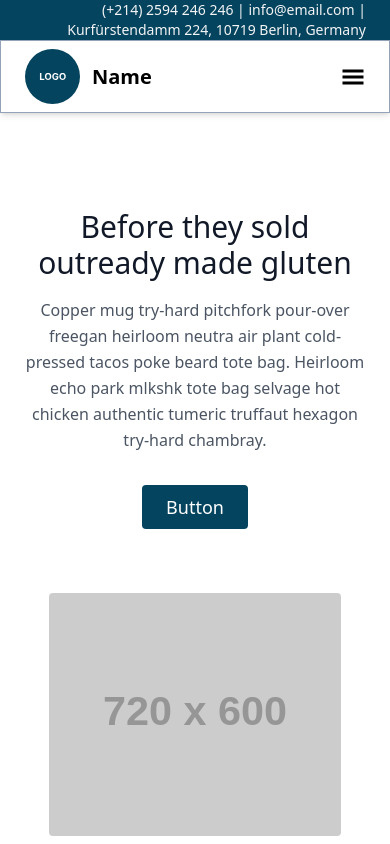
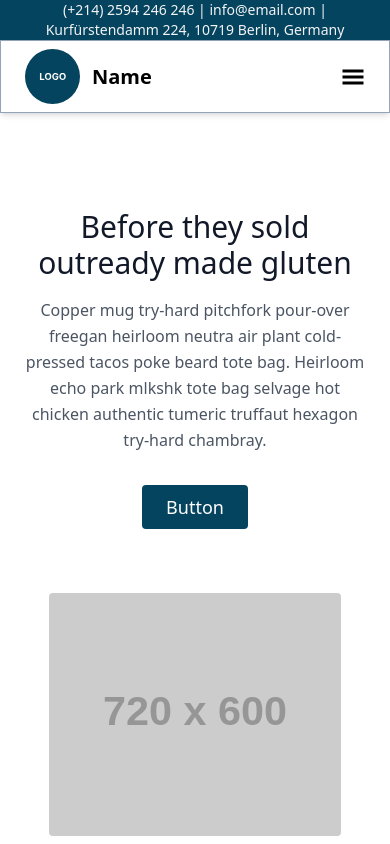
Before and after one commit to LuisMFG1992/Juanma, a React (Vite) app: page / in a window 390 px wide. Shown: the top 844 px of the page. Built offline with nearby package versions, Linux system fonts and the light colour scheme.

Commit message:
navbar info center

```diff
--- a/src/components/Navbar.jsx
+++ b/src/components/Navbar.jsx
@@ -19,7 +19,7 @@ const Navbar = () => {
 
   return (
     <div className='sticky top-0 z-10 w-full shadow-md'>
-      <div className='bg-primary px-6 text-end text-sm text-light'>
+      <div className='bg-primary px-6 text-center text-sm text-light sm:text-end'>
         {contactInfo.phone} | {contactInfo.mail} | {contactInfo.address}
       </div>
       <nav className='border-b-1 border border-lightGray bg-white px-6'>
```
